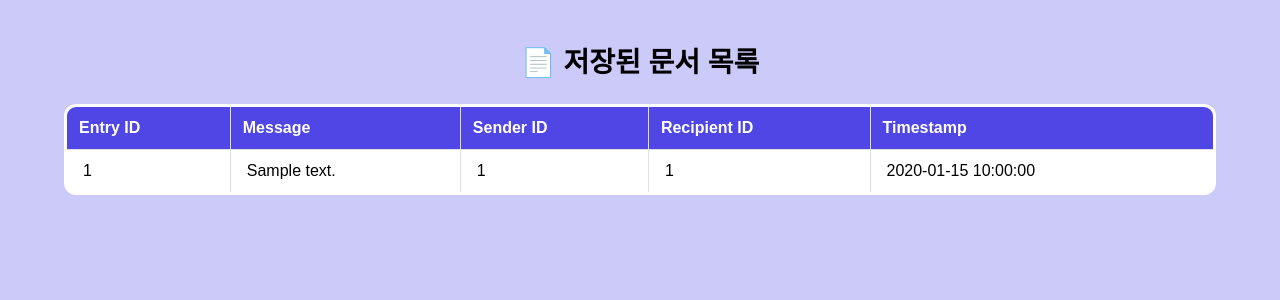
After one commit to jmshhm251000/hashfilmcs, a Flask app: page /database in a window 1280 px wide. The commit adds this page. Shown: the top 300 px of the page. Run offline with Flask 3, Linux system fonts and the light colour scheme; the visitor is signed in with stand-in values (Sample User, id 1); a database or web service that is not in the repository returns one stand-in record (values such as "Sample title").

Commit message:
webhook setup, database page setup

```diff
--- a/flaskr/__init__.py
+++ b/flaskr/__init__.py
@@ -1,32 +1,20 @@
 from flask import Flask, render_template, request, redirect, session
-from dotenv import load_dotenv
-import os
-
 from .data_processing import create_index, get_document_text
 from .chatbot import Chatbot
 from .mongodb import mongo
+from .config import load_app_config
 
 
 def create_app(test_config=None):
-    # Load .env
-    load_dotenv()
-    ACCESS_KEY = os.getenv("ACCESS_KEY")
+    app = Flask(__name__, instance_relative_config=True)
 
-    app = Flask(__name__, instance_relative_config=True)
-    app.config.from_mapping(
-        SECRET_KEY=os.urandom(24),  # Replace 'dev' with a real secret key
-        MONGO_URI='mongodb://localhost:27017/mydatabase',
-        SESSION_COOKIE_HTTPONLY=True,
-        SESSION_COOKIE_SECURE=True,
-        SESSION_COOKIE_SAMESITE='Lax',
-        PERMANENT_SESSION_LIFETIME=900  # 15 min timeout
-    )
+    # 🔧 Load env + config
+    load_app_config(app, test_config)
 
-    if test_config is None:
-        app.config.from_pyfile('config.py', silent=True)
-    else:
-        app.config.from_mapping(test_config)
+    # 🔌 Init DB
+    mongo.init_app(app)
 
+    # 🤖 Lazy init chatbot
     chatbot = None
 
     # ✅ Access-gate route
@@ -39,14 +27,15 @@ def create_app(test_config=None):
 
             if request.method == "POST":
                 user_message = request.form.get("message", "").strip()
-
                 if not user_message:
                     error = "Please enter a message."
                 elif len(user_message) > 100:
                     error = "Text must be less than 100 characters."
                 else:
                     if chatbot is None:
-                        index = create_index(get_document_text())
+                        document_id = app.config['DOCUMENT_ID']
+                        scopes = app.config['SCOPES']
+                        index = create_index(get_document_text(document_id,scopes))
                         chatbot = Chatbot(index, "deepseek-r1:8b")
                     response = chatbot._query(user_message)
 
@@ -56,7 +45,7 @@ def create_app(test_config=None):
         message = None
         if request.method == "POST":
             user_key = request.form.get("key")
-            if user_key == ACCESS_KEY:
+            if user_key == app.config["ACCESS_KEY"]:
                 session["authenticated"] = True
                 session.permanent = True
                 return redirect("/")
@@ -65,4 +54,10 @@ def create_app(test_config=None):
 
         return render_template("login.html", message=message)
 
+    # 📦 Register routes
+    from .routes.database import database_bp
+    from .routes.webhooks import webhook_bp
+    app.register_blueprint(database_bp)
+    app.register_blueprint(webhook_bp)
+
     return app
--- /dev/null
+++ b/flaskr/routes/database.py
@@ -0,0 +1,45 @@
+# app/routes/database.py
+from flask import Blueprint, render_template, request, redirect, url_for, flash
+from bson.objectid import ObjectId
+from ..utils import login_required
+from ..mongodb import mongo
+
+
+database_bp = Blueprint("database", __name__, template_folder="../templates")
+
+
+@database_bp.route("/database", methods=["GET"])
+@login_required
+def show_database():
+    """
+    Retrieve all documents from a specific collection.
+    Adjust 'documents' below to match your collection name.
+    """
+    documents = list(mongo.db.complaints.find())
+    return render_template("database.html", documents=documents)
+
+
+"""@database_bp.route("/database/add", methods=["POST"])
+def add_document():
+    """
+    #Get document text from the form and add it to the collection.
+"""
+    doc_text = request.form.get("doc_text")
+    if not doc_text:
+        flash("Document text is required.", "error")
+    else:
+        new_doc = {"text": doc_text}
+        result = mongo.db.documents.insert_one(new_doc)
+        flash("Document added successfully!")
+    return redirect(url_for("database.show_database"))
+
+
+@database_bp.route("/database/delete/<doc_id>", methods=["POST"])
+def delete_document(doc_id):
+    """
+    #Delete a document based on its ObjectId.
+"""
+    mongo.db.documents.delete_one({"_id": ObjectId(doc_id)})
+    flash("Document removed successfully!")
+    return redirect(url_for("database.show_database"))
+"""
--- a/flaskr/static/style.css
+++ b/flaskr/static/style.css
@@ -212,3 +212,23 @@ body {
 .popup-box button:hover {
   background-color: #4338ca;
 }
+.top-right-nav {
+  display: flex;
+  justify-content: flex-end;
+  padding: 10px;
+}
+
+.nav-icon {
+  text-decoration: none;
+  font-size: 24px;
+  background-color: white;
+  border-radius: 50%;
+  padding: 6px 10px;
+  box-shadow: 0 2px 6px rgba(0, 0, 0, 0.1);
+  transition: background-color 0.2s ease;
+  color: #4f46e5;
+}
+
+.nav-icon:hover {
+  background-color: #f0f0ff;
+}
--- /dev/null
+++ b/flaskr/templates/database.html
@@ -0,0 +1,113 @@
+<!DOCTYPE html>
+<html lang="ko">
+<head>
+  <meta charset="UTF-8" />
+  <meta name="viewport" content="width=device-width, initial-scale=1.0"/>
+  <title>Documents</title>
+  <link rel="stylesheet" href="{{ url_for('static', filename='style.css') }}">
+  <style>
+    /* 🔥 Ensure we fully override the global body layout */
+    body {
+      all: unset;
+      background-color: #cccaf8;
+      font-family: 'Apple SD Gothic Neo', sans-serif;
+      margin: 0;
+      padding: 0;
+    }
+
+    header {
+      text-align: center;
+      padding: 40px 16px 24px;
+    }
+
+    header h1 {
+      font-size: 28px;
+      font-weight: bold;
+      display: flex;
+      justify-content: center;
+      align-items: center;
+      gap: 10px;
+      margin: 0;
+    }
+
+    .table-wrapper {
+      max-width: 1200px;
+      margin: 0 auto;
+      max-height: 500px;
+      overflow-y: auto;
+      padding: 0 24px 24px;
+      box-sizing: border-box;
+    }
+
+    table {
+      width: 100%;
+      border-collapse: collapse;
+      background-color: #ffffff;
+      border: 3px solid #4f46e5;
+      border-radius: 12px;
+      overflow: hidden;
+    }
+
+    thead th {
+      background-color: #4f46e5;
+      color: #ffffff;
+      font-weight: 600;
+      padding: 12px;
+      text-align: left;
+    }
+
+    th, td {
+      padding: 12px 16px;
+      border: 1px solid #e0e0e0;
+      text-align: left;
+    }
+
+    tbody tr:nth-child(even) {
+      background-color: #f9f9f9;
+    }
+
+    p.warning {
+      text-align: center;
+      font-size: 16px;
+      margin-top: 20px;
+      color: #444;
+    }
+  </style>
+</head>
+<body>
+
+  <header>
+    <h1>📄 저장된 문서 목록</h1>
+  </header>
+
+  <div class="table-wrapper">
+    {% if documents %}
+      <table>
+        <thead>
+          <tr>
+            <th>Entry ID</th>
+            <th>Message</th>
+            <th>Sender ID</th>
+            <th>Recipient ID</th>
+            <th>Timestamp</th>
+          </tr>
+        </thead>
+        <tbody>
+          {% for doc in documents %}
+            <tr>
+              <td>{{ doc.entry_id }}</td>
+              <td>{{ doc.message_text }}</td>
+              <td>{{ doc.sender_id }}</td>
+              <td>{{ doc.recipient_id }}</td>
+              <td>{{ doc.message_timestamp }}</td>
+            </tr>
+          {% endfor %}
+        </tbody>
+      </table>
+    {% else %}
+      <p class="warning">⚠️ 저장된 문서가 없습니다.</p>
+    {% endif %}
+  </div>
+
+</body>
+</html>
--- /dev/null
+++ b/flaskr/utils.py
@@ -0,0 +1,9 @@
+from flask import session, redirect, url_for
+
+def login_required(view_func):
+    def wrapper(*args, **kwargs):
+        if not session.get("authenticated"):
+            return redirect(url_for("gate"))
+        return view_func(*args, **kwargs)
+    wrapper.__name__ = view_func.__name__
+    return wrapper
```
Also changed, not shown: flaskr/config.py (+24 -3 lines), flaskr/data_processing.py (+8 -6 lines), flaskr/routes/webhooks.py (added, +45 -0 lines), flaskr/templates/index.html (+7 -0 lines), main.py (+44 -13 lines), 1 other file.
